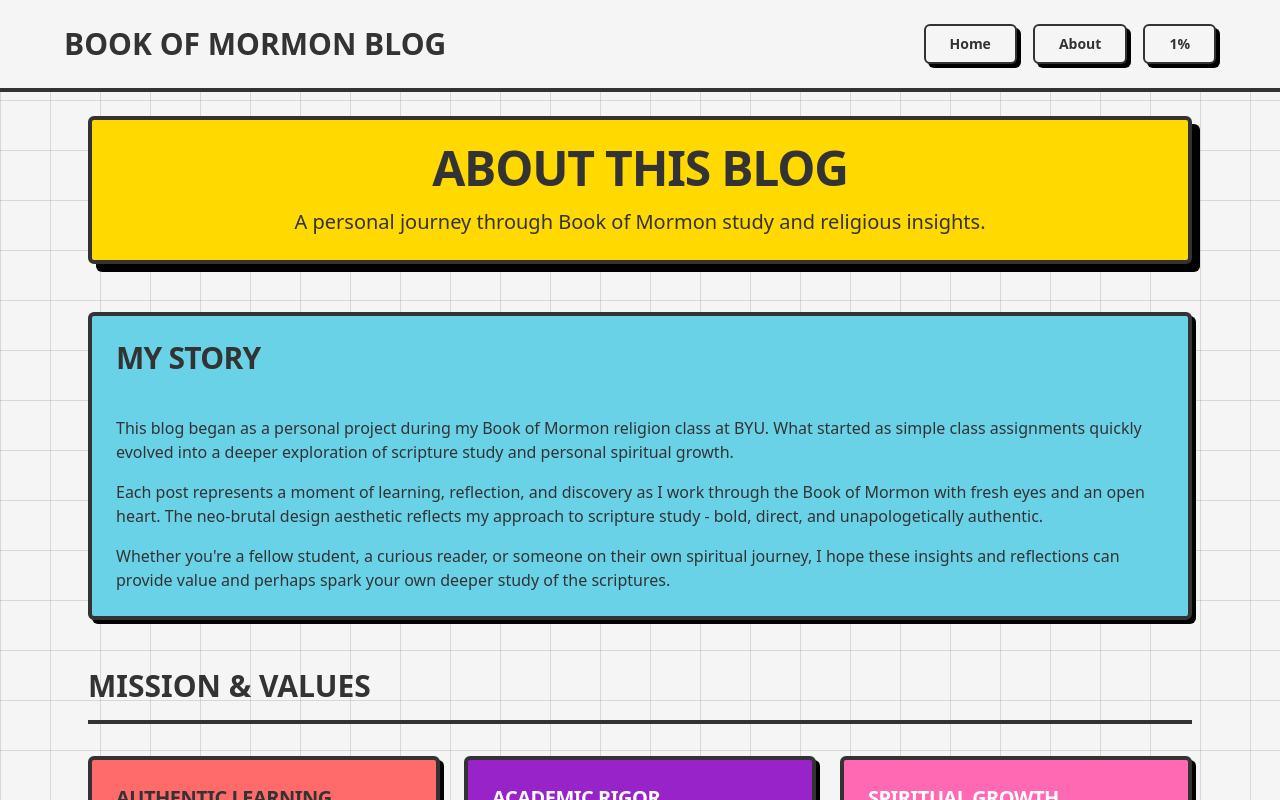
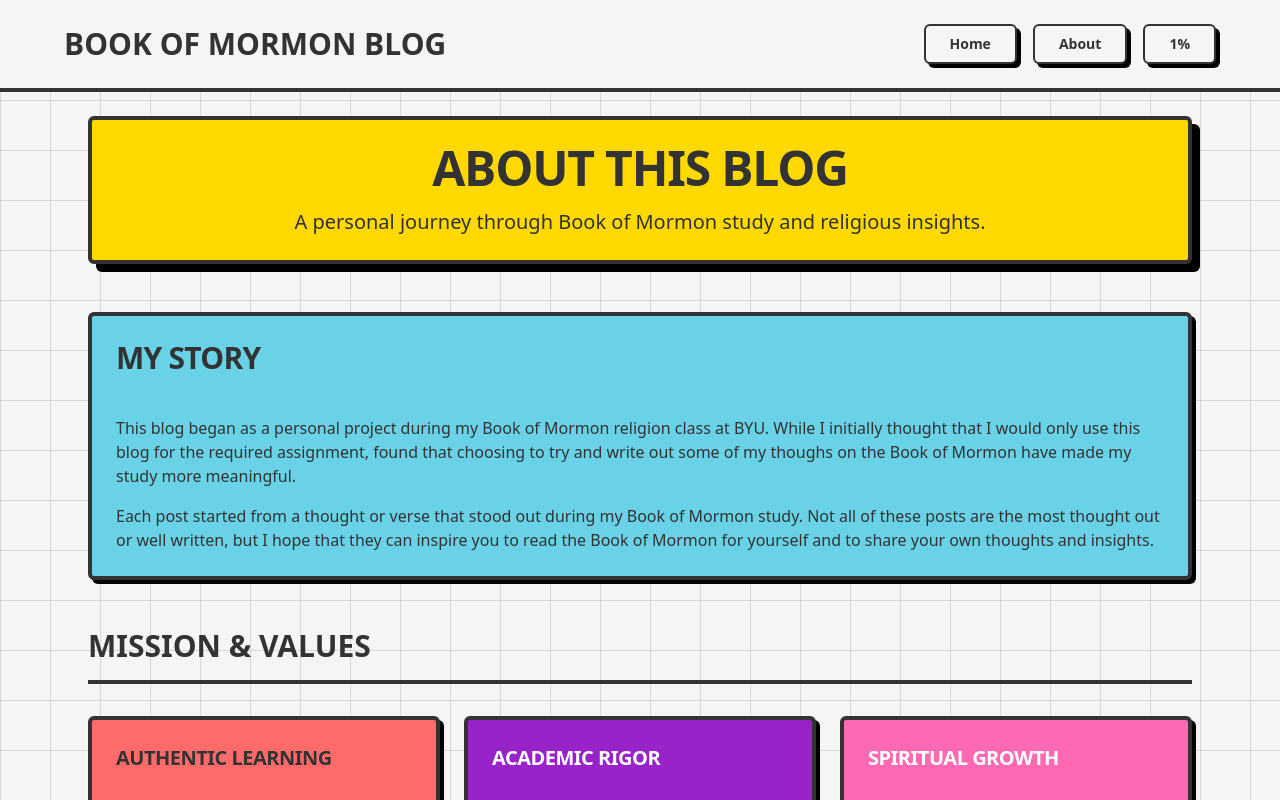
Before and after one commit to 21tmccauley/NB-BOM, a React (Vite) app in the folder neo-brutal/: page /#/about in a window 1280 px wide. Shown: the top 800 px of the page. Built offline with nearby package versions, Linux system fonts and the light colour scheme.

Commit message:
updated about page

```diff
--- a/neo-brutal/src/pages/AboutPage.tsx
+++ b/neo-brutal/src/pages/AboutPage.tsx
@@ -53,18 +53,14 @@
               <div className="space-y-4 text-base text-foreground">
                 <p>
                   This blog began as a personal project during my Book of Mormon religion class at BYU.
-                  What started as simple class assignments quickly evolved into a deeper exploration of
-                  scripture study and personal spiritual growth.
+                  While I initially thought that I would only use this blog for the required assignment,
+                   found that choosing to try and write out some of my thoughs on the Book of Mormon have
+                   made my study more meaningful.
                 </p>
                 <p>
-                  Each post represents a moment of learning, reflection, and discovery as I work through
-                  the Book of Mormon with fresh eyes and an open heart. The neo-brutal design aesthetic
-                  reflects my approach to scripture study - bold, direct, and unapologetically authentic.
-                </p>
-                <p>
-                  Whether you're a fellow student, a curious reader, or someone on their own spiritual
-                  journey, I hope these insights and reflections can provide value and perhaps spark
-                  your own deeper study of the scriptures.
+                  Each post started from a thought or verse that stood out during my Book of Mormon study.
+                  Not all of these posts are the most thought out or well written, but I hope that they can
+                  inspire you to read the Book of Mormon for yourself and to share your own thoughts and insights.
                 </p>
               </div>
             </CardContent>
```
